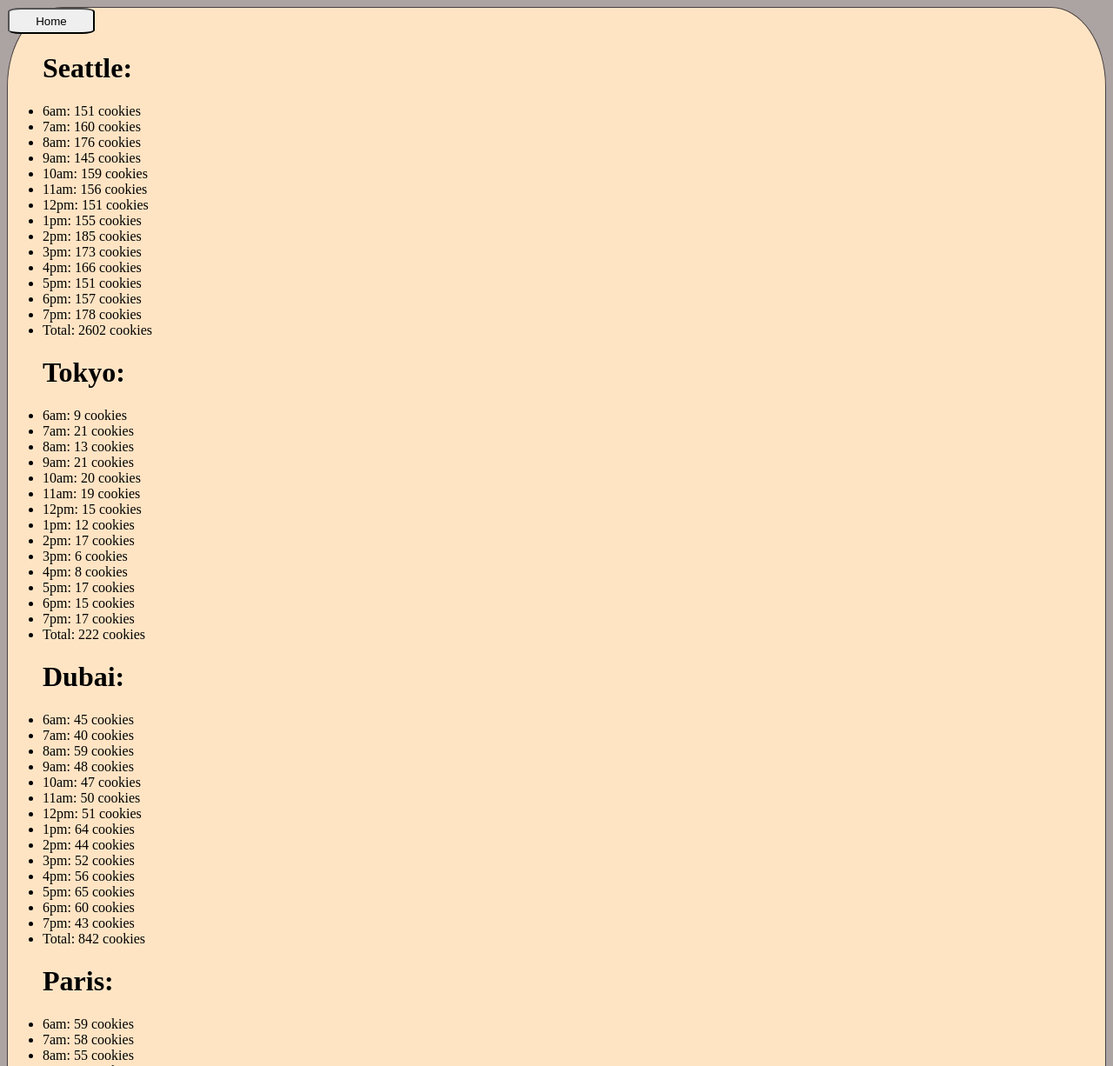
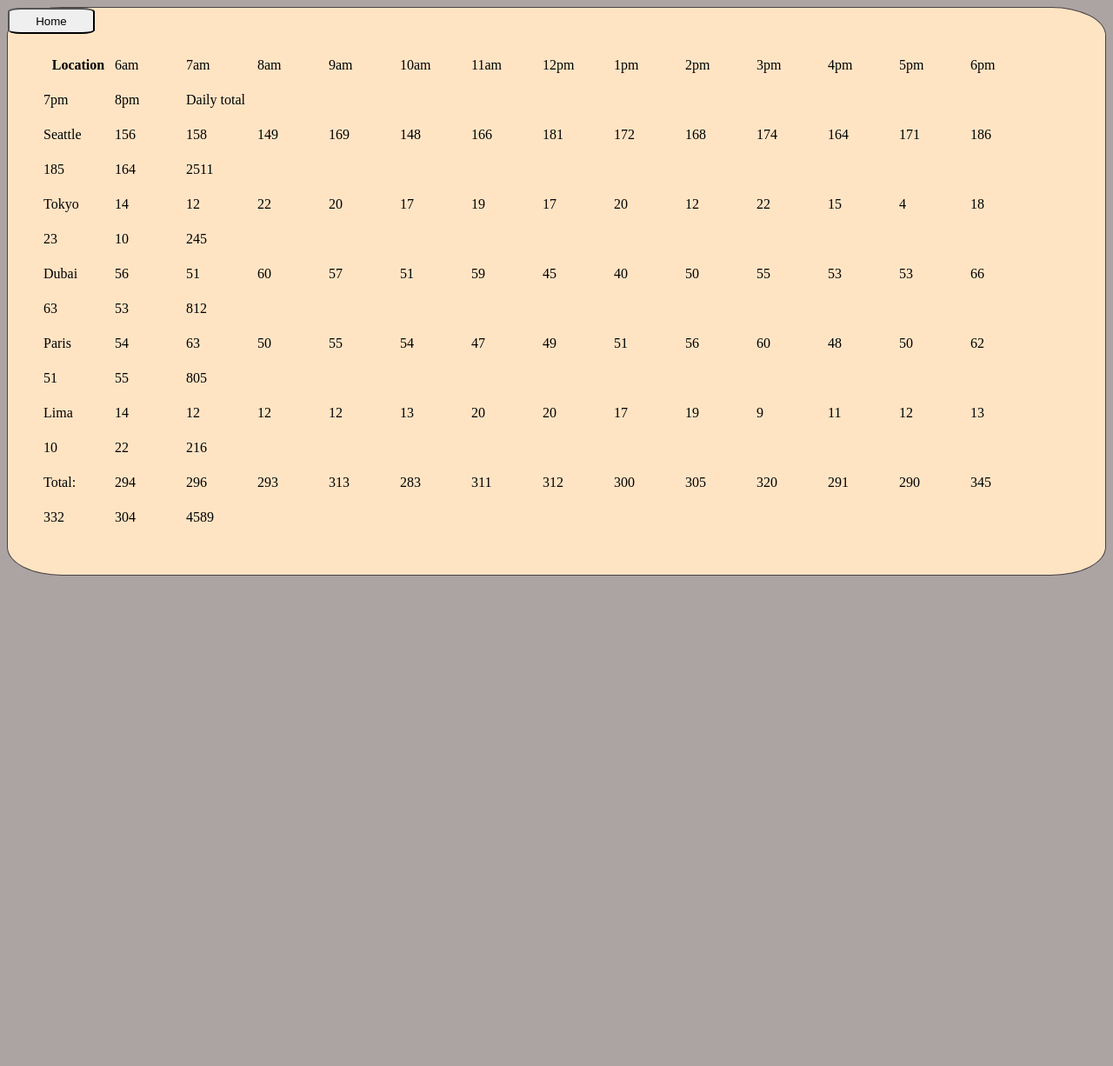
Before and after one commit to KaterynaShydlovska/cookie-stand, a plain HTML site: page sales.html in a window 1280 px wide. Shown: the top 1226 px of the page at 87% size. After the commit the page ends 800 px from the top, so only its background shows below. Drawn offline with Linux system fonts and the light colour scheme.

Commit message:
created constructor and table

```diff
--- a/app.js
+++ b/app.js
@@ -1,183 +1,139 @@
 'use strict';
 
-var parentEl = document.getElementById('parentElement');
+var shopHours = ['6am', '7am', '8am', '9am', '10am', '11am', '12pm', '1pm', '2pm', '3pm', '4pm', '5pm', '6pm', '7pm', '8pm'];
 
-var child = document.createElement('h1');
-child.textContent = 'Seattle: ';
-parentEl.appendChild(child);
 
-var shopHours = ['6am', '7am', '8am', '9am', '10am', '11am', '12pm', '1pm', '2pm', '3pm', '4pm', '5pm', '6pm', '7pm', '8pm'];
-// console.log(child);
+var tableBody = document.getElementById('tableElement');
 
-//var randomNumbers = [];
+var renderHeaderRow = function () {
+  var trEl = document.createElement('tr');
+  var thEl = document.createElement('th');
+  thEl.textContent = 'Location';
+  trEl.appendChild(thEl);
 
-var salmonCookieShopOne = {
-  locationName: 'Seattle',
-  shopHours,
+  for (var i=0; i < shopHours.length; i++) {
+    var tdEl = document.createElement('td');
+    tdEl.textContent = shopHours[i];
+    trEl.appendChild(tdEl);
+  }
 
-  minCust: 23,
-  maxCust: 65,
-  avgCookie:6.3,
-  sumRandoms: 0,
-  randomNumberGenerator: function (min, max) {
-    // return Math.floor(Math.random() * (this.maxCust - this.minCust) + this.minCust * this.avgCookie);
-    var rand = Math.floor(Math.random() * (this.maxCust - this.minCust) + this.minCust * this.avgCookie);
-    this.sumRandoms += rand;
-    return rand;
-  },
+  tdEl = document.createElement('td');
+  tdEl.textContent = 'Daily total';
+  trEl.appendChild(tdEl);
 
-  render: function() {
-    for (var i = 0; i < this.shopHours.length; i++) {
-      var childEl = document.createElement('li');
-      childEl.textContent = `${this.shopHours[i]}: ${this.randomNumberGenerator()} cookies `;
-      parentEl.appendChild(childEl);
-    }
-    childEl.textContent = ` Total: ${this.sumRandoms} cookies`;
-    parentEl.appendChild(childEl);
-  }
+  tableBody.appendChild(trEl);
 };
 
-salmonCookieShopOne.randomNumberGenerator();
-salmonCookieShopOne.render();
+renderHeaderRow();
 
 
-parentEl = document.getElementById('parentElement');
 
-child = document.createElement('h1');
-child.textContent = 'Tokyo: ';
-parentEl.appendChild(child);
+var allShops = [];
+// class shop
+function Shop(location, minCust, maxCust, avgCookie) {
+  this.shopHours = ['6am', '7am', '8am', '9am', '10am', '11am', '12pm', '1pm', '2pm', '3pm', '4pm', '5pm', '6pm', '7pm', '8pm'];
+  this.location = location;
+  this.minCust = minCust;
+  this.maxCust = maxCust;
+  this.avgCookie = avgCookie;
+  this.cookiePerHour = [];
+  this.dailyLocationTotal = 0;
+  // this.cookiePerHour;
+  // add to the list of shops
+  // count cookies
+  this.countCookie = function () {
+    for (var i = 0; i < this.shopHours.length; i++) {
+      var randomNumber = Math.floor(Math.random() * (this.maxCust - this.minCust) + this.minCust * this.avgCookie);
+      this.cookiePerHour.push(randomNumber);
+    }
+  };
+  // count amount
+  this.totalPerDay = function(){
+    for (var i = 0; i < this.cookiePerHour.length; i++) {
+      this.dailyLocationTotal += this.cookiePerHour[i];
+    }
+  };
+  // call them
+  this.countCookie();
+  this.totalPerDay();
 
-var salmonCookieShopTwo = {
-  locationName: 'Tokyo',
-  shopHours,
+  allShops.push(this);
+}
+// render to the page
+Shop.prototype.render = function(){
+  // create table row for data
+  var trEl = document.createElement('tr');
+  var thEl = document.createElement('td');
+  thEl.textContent = this.location;
+  trEl.appendChild(thEl);
 
-  minCust: 3,
-  maxCust: 24,
-  avgCookie: 1.2,
-  sumRandoms: 0,
-  randomNumberGenerator: function (min, max) {
-    // return Math.floor(Math.random() * (this.maxCust - this.minCust) + this.minCust * this.avgCookie);
-    var rand = Math.floor(Math.random() * (this.maxCust - this.minCust) + this.minCust * this.avgCookie);
-    this.sumRandoms += rand;
-    return rand;
-  },
+  for (var i = 0; i < this.shopHours.length; i++) {
+    var tdEl = document.createElement('td');
+    tdEl.textContent = this.cookiePerHour[i];
+    trEl.appendChild(tdEl);
+  }
 
-  render: function () {
-    for (var i = 0; i < this.shopHours.length; i++) {
-      var childEl = document.createElement('li');
-      childEl.textContent = `${this.shopHours[i]}: ${this.randomNumberGenerator()} cookies `;
-      parentEl.appendChild(childEl);
-    }
-    childEl.textContent = ` Total: ${this.sumRandoms} cookies`;
-    parentEl.appendChild(childEl);
-  }
+  var totalEl = document.createElement('td');
+  totalEl.textContent = this.dailyLocationTotal;
+  trEl.appendChild(totalEl);
+
+  tableBody.appendChild(trEl);
 };
 
-salmonCookieShopTwo.randomNumberGenerator();
-salmonCookieShopTwo.render();
 
-parentEl = document.getElementById('parentElement');
 
-child = document.createElement('h1');
-child.textContent = 'Dubai: ';
-parentEl.appendChild(child);
+//   this.randomNumberGenerator = function (minCust, maxCust) {
 
-var salmonCookieShopThree = {
-  locationName: 'Dubai',
-  shopHours,
+//     var rand = Math.floor(Math.random() * (this.maxCust - this.minCust) + this.minCust * this.avgCookie);
 
-  minCust: 11,
-  maxCust: 38,
-  avgCookie: 3.7,
-  sumRandoms: 0,
-  randomNumberGenerator: function (min, max) {
-    // return Math.floor(Math.random() * (this.maxCust - this.minCust) + this.minCust * this.avgCookie);
-    var rand = Math.floor(Math.random() * (this.maxCust - this.minCust) + this.minCust * this.avgCookie);
-    this.sumRandoms += rand;
-    return rand;
-  },
+//     this.sumRandoms += rand;
+//     return rand;
+//   }
+// };
 
-  render: function () {
-    for (var i = 0; i < this.shopHours.length; i++) {
-      var childEl = document.createElement('li');
-      childEl.textContent = `${this.shopHours[i]}: ${this.randomNumberGenerator()} cookies `;
-      parentEl.appendChild(childEl);
+// Shop.prototype.renderCookies = function (){
+//   console.log(`${this.location}`);
+// };
+
+
+var seattle = new Shop('Seattle', 23, 65, 6.3);
+var tokyo = new Shop('Tokyo', 3, 24, 1.2);
+var dubai = new Shop('Dubai', 11, 38, 3.7);
+var paris = new Shop('Paris', 20, 38, 2.3);
+var lima = new Shop('Lima', 2, 16, 4.6);
+// seattle.cookiePerHour();
+// seattle.totalPerDay();
+seattle.render();
+tokyo.render();
+dubai.render();
+paris.render();
+lima.render();
+
+var totalRow = function () {
+  var trEl = document.createElement('tr');
+  var thEl = document.createElement('td');
+  thEl.textContent = 'Total:';
+  trEl.appendChild(thEl);
+
+  for (var i = 0; i < shopHours.length; i++) {
+    var tdEl = document.createElement('td');
+    var grandTotal = 0;
+    for (var j = 0; j < allShops.length; j++) {
+      grandTotal += allShops[j].cookiePerHour[i];
+      tdEl.textContent = grandTotal;
+      trEl.appendChild(tdEl);
     }
-    childEl.textContent = ` Total: ${this.sumRandoms} cookies`;
-    parentEl.appendChild(childEl);
   }
+
+  var finalTotal = 0;
+  for (var k = 0; k < allShops.length; k++) {
+    finalTotal += allShops[k].dailyLocationTotal;
+  };
+  var lastRow = document.createElement('td');
+  lastRow.textContent = finalTotal;
+  trEl.appendChild(lastRow);
+
+  tableBody.appendChild(trEl);
 };
 
-salmonCookieShopThree.randomNumberGenerator();
-salmonCookieShopThree.render();
-
-parentEl = document.getElementById('parentElement');
-
-child = document.createElement('h1');
-child.textContent = 'Paris: ';
-parentEl.appendChild(child);
-
-var salmonCookieShopFourth = {
-  locationName: 'Paris',
-  shopHours,
-
-  minCust: 20,
-  maxCust: 38,
-  avgCookie: 2.3,
-  sumRandoms: 0,
-  randomNumberGenerator: function (min, max) {
-    // return Math.floor(Math.random() * (this.maxCust - this.minCust) + this.minCust * this.avgCookie);
-    var rand = Math.floor(Math.random() * (this.maxCust - this.minCust) + this.minCust * this.avgCookie);
-    this.sumRandoms += rand;
-    return rand;
-  },
-
-  render: function () {
-    for (var i = 0; i < this.shopHours.length; i++) {
-      var childEl = document.createElement('li');
-      childEl.textContent = `${this.shopHours[i]}: ${this.randomNumberGenerator()} cookies `;
-      parentEl.appendChild(childEl);
-    }
-    childEl.textContent = ` Total: ${this.sumRandoms} cookies`;
-    parentEl.appendChild(childEl);
-  }
-};
-
-salmonCookieShopFourth.randomNumberGenerator();
-salmonCookieShopFourth.render();
-
-
-parentEl = document.getElementById('parentElement');
-
-child = document.createElement('h1');
-child.textContent = 'Lima: ';
-parentEl.appendChild(child);
-
-var salmonCookieShopFifth = {
-  locationName: 'Lima',
-  shopHours,
-
-  minCust: 2,
-  maxCust: 16,
-  avgCookie: 4.6,
-  sumRandoms: 0,
-  randomNumberGenerator: function (min, max) {
-
-    var rand = Math.floor(Math.random() * (this.maxCust - this.minCust) + this.minCust * this.avgCookie);
-    this.sumRandoms += rand;
-    return rand;
-  },
-
-  render: function () {
-    for (var i = 0; i < this.shopHours.length; i++) {
-      var childEl = document.createElement('li');
-      childEl.textContent = `${this.shopHours[i]}: ${this.randomNumberGenerator()} cookies `;
-      parentEl.appendChild(childEl);
-    }
-    childEl.textContent = ` Total: ${this.sumRandoms} cookies`;
-    parentEl.appendChild(childEl);
-  }
-};
-
-salmonCookieShopFifth.randomNumberGenerator();
-salmonCookieShopFifth.render();
+totalRow();
--- a/sales.css
+++ b/sales.css
@@ -20,3 +20,8 @@ button:hover {
     background-color:orange;
     color: white;
   }
+td, th {
+  display: inline-block;
+  width: 80px;
+  margin: 10px 0px 10px 0px;
+}
--- a/sales.html
+++ b/sales.html
@@ -8,9 +8,11 @@
 <a href="index.html"><button>Home</button></a>
 
 <body>
+  <ul id="tableElement"></ul>
   <ul id="parentElement">
     <p id="childElement"></p>
   </ul>
+
   <script src="app.js"></script>
 </body>
 </html>
--- a/style.css
+++ b/style.css
@@ -10,8 +10,6 @@ body{
   border-radius: 5%;
   height: 700px;
   background-color: bisque;
-
-
 }
 img{
   height: 150px;
@@ -47,7 +45,3 @@ button:hover {
     background-color:orange;
     color: white;
   }
-
-}
-
-}
```
